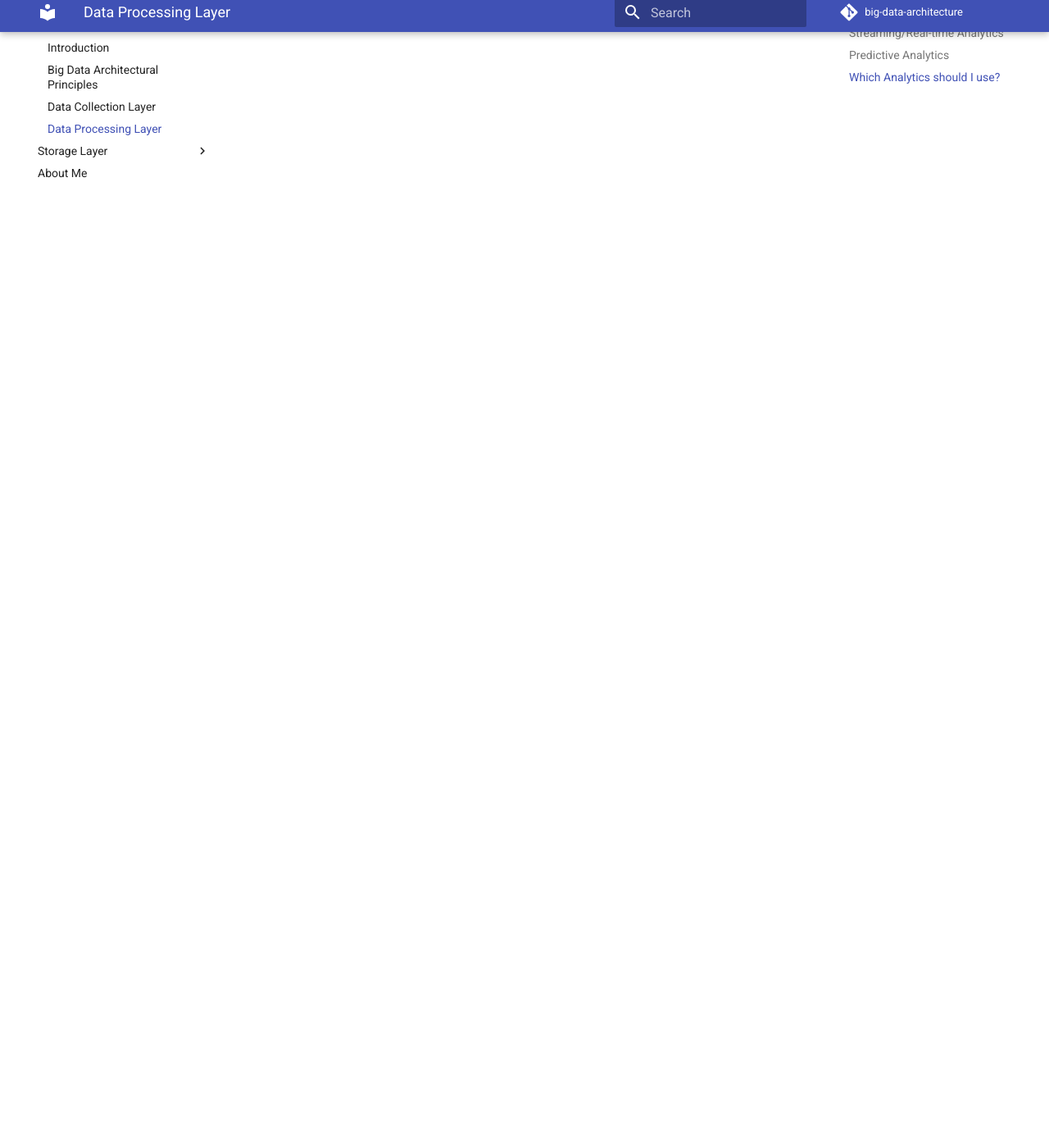
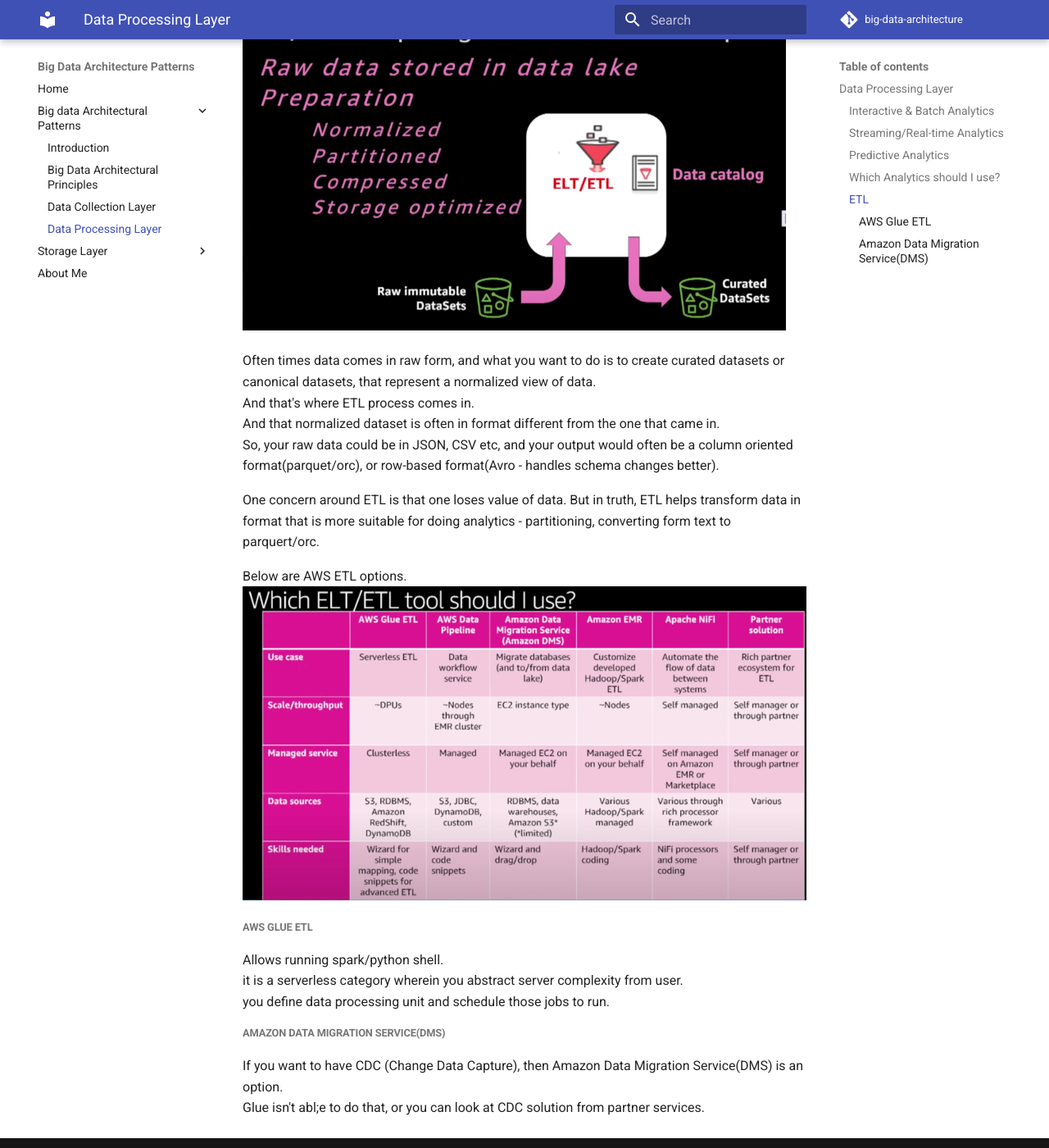
Before and after one commit to kushal-luthra/big-data-architecture, an MkDocs documentation site: the page built from docs/Big-data-architectural-patterns/Big-data-architectural-patterns-4.md, in a window 1280 px wide and 1400 px high, scrolled down 5825 px. Shown: the whole window at 82% size. Built offline with MkDocs 1.6.1 and Material for MkDocs 9.7.7, drawn with Linux system fonts in a browser that asks for light colours; comment, search, counter and statistics services are not loaded.

```diff
--- a/docs/Big-data-architectural-patterns/Big-data-architectural-patterns-4.md
+++ b/docs/Big-data-architectural-patterns/Big-data-architectural-patterns-4.md
@@ -104,3 +104,26 @@
 ![img_4.png](images/img_22.png)
 <br><br><br>
 ![img_5.png](images/img_23.png)
+
+
+### ETL![img.png](images/img_24.png)
+Often times data comes in raw form, and what you want to do is to create curated datasets or canonical datasets, that represent a normalized view of data. <br>
+And that's where ETL process comes in. <br>
+And that normalized dataset is often in format different from the one that came in. <br>
+So, your raw data could be in JSON, CSV etc, and your output would often be a column oriented format(parquet/orc), or row-based format(Avro - handles schema changes better). <br>
+
+One concern around ETL is that one loses value of data.
+But in truth, ETL helps transform data in format that is more suitable for doing analytics - partitioning, converting form text to parquert/orc.
+
+
+Below are AWS ETL options. <br>
+![img_1.png](images/img_25.png)<br>
+
+##### AWS Glue ETL
+Allows running spark/python shell. <br>
+it is a serverless category wherein you abstract server complexity from user. <br>
+you define data processing unit and schedule those jobs to run. <br>
+
+##### Amazon Data Migration Service(DMS)
+If you want to have CDC (Change Data Capture), then Amazon Data Migration Service(DMS) is an option. <br>
+Glue isn't abl;e to do that, or you can look at CDC solution from partner services. <br>
```
Also changed, not shown: docs/Big-data-architectural-patterns/Big-data-architectural-patterns-5.md (added, +26 -0 lines), docs/Big-data-architectural-patterns/Big-data-architectural-patterns-6.md (added, +7 -0 lines), docs/Big-data-architectural-patterns/images/img_24.png (added), docs/Big-data-architectural-patterns/images/img_25.png (added), docs/Big-data-architectural-patterns/img.png (added), docs/Big-data-architectural-patterns/img_1.png (added), docs/Big-data-architectural-patterns/img_2.png (added).
